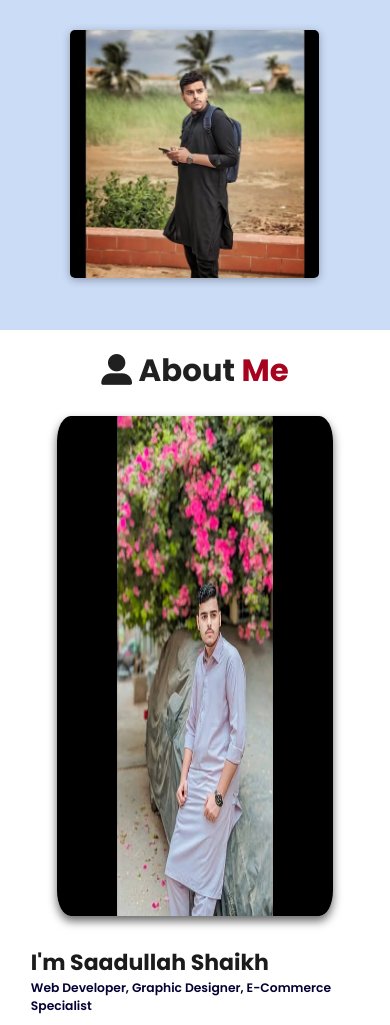
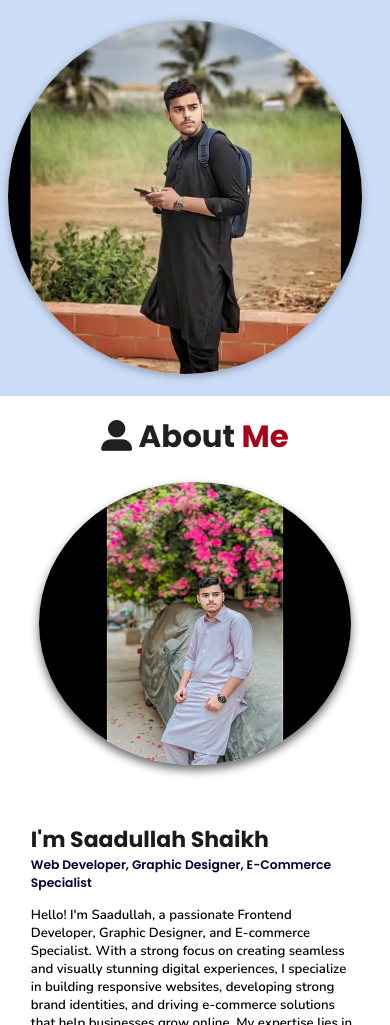
Before and after one commit to digitalskillsacademy3/portfolio-website, a plain HTML site: page index.html in a window 390 px wide. Shown: the part 514-1539 px from the top of the page. Drawn offline with nearby package versions, Linux system fonts and the light colour scheme; no server answers.

Commit message:
Description of changes

```diff
--- a/luxury-styles.css
+++ b/luxury-styles.css
@@ -212,11 +212,12 @@ header .navbar ul li a:hover {
   z-index: 1;
 }
 .home .image img {
-  width: 70%;
-  height: 50%;
+  width: 100%;
+  height: 100%;
   margin-top: 5rem;
   margin-left: 6rem;
-  border-radius: 2%;
+  border-radius: 50%;
+  margin-right: -40px;
   box-shadow: 0 2px 8px rgba(0, 0, 0, 0.3);
   cursor: pointer;
 }
@@ -338,7 +339,13 @@ header .navbar ul li a:hover {
   }
   .home .image img {
     margin-top: 1rem;
+    justify-content: center;
+    margin-left: -10px;
   }
+
+.home .content h2{
+    margin-top: 80px;
+}
   .home .content p {
     font-size: 2.2rem;
   }
@@ -368,7 +375,7 @@ header .navbar ul li a:hover {
   margin: 1rem;
   width: 100%;
   height: 500px;
-  border-radius: 5%;
+  border-radius: 50%;
   box-shadow: 0 5px 10px rgba(0, 0, 0, 0.6);
   transition: 0.3s;
   cursor: pointer;
@@ -445,7 +452,8 @@ header .navbar ul li a:hover {
   }
   .about .row .image img {
     margin: 0 auto;
-    width: 80%;
+    width: 90%;
+    height: 90%;
     mix-blend-mode: normal;
   }
   .about .row {
@@ -673,6 +681,7 @@ header .navbar ul li a:hover {
   height: 100%;
   width: 100%;
   object-fit: cover;
+  transition: .5s;
 }
 .work .box-container .box .content {
   height: 100%;
```
